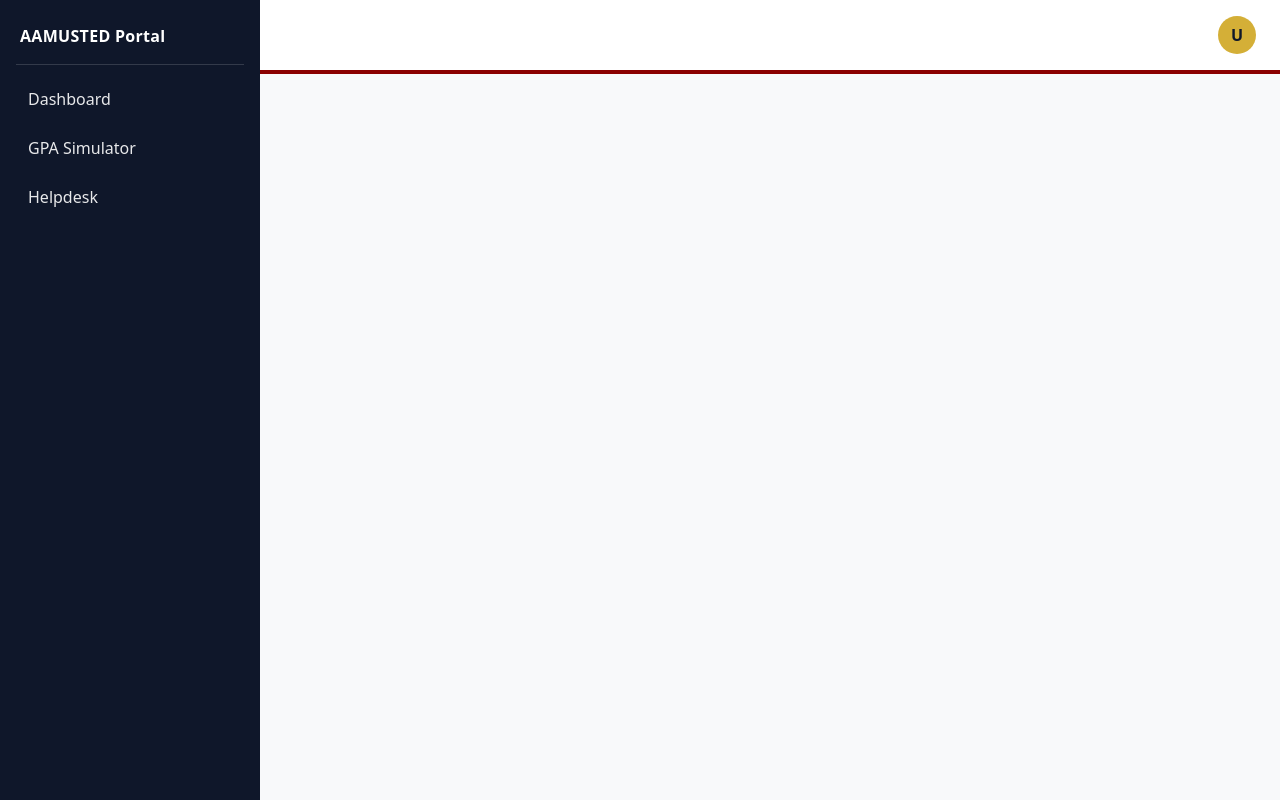
After one commit to Kyei1/USTED_STUDENTS_PORTAL, a Flask app: template templates/base.html in a window 1280 px wide. The commit adds this page. Run offline with Flask 3, Linux system fonts and the light colour scheme; the template is opened without the code that fills it, so the values that code supplies are empty.

Commit message:
Update dashboard to display full student name and ID with level; add base layout for consistent styling

```diff
--- /dev/null
+++ b/templates/base.html
@@ -0,0 +1,159 @@
+<!doctype html>
+<html lang="en">
+<head>
+	<meta charset="utf-8">
+	<meta name="viewport" content="width=device-width, initial-scale=1">
+	<title>{% block title %}USTED Portal{% endblock %}</title>
+	<link
+		href="https://cdn.jsdelivr.net/npm/bootstrap@5.3.3/dist/css/bootstrap.min.css"
+		rel="stylesheet"
+		integrity="sha384-QWTKZyjpPEjISv5WaRU9OFeRpok6YctnYmDr5pNlyT2bRjXh0JMhjY6hW+ALEwIH"
+		crossorigin="anonymous"
+	>
+	<style>
+		:root {
+			--usted-maroon: #8B0000;
+			--usted-blue: #0f172a;
+			--usted-gold: #D4AF37;
+			--usted-green: #198754;
+			--usted-bg: #f8f9fa;
+			--sidebar-width: 260px;
+		}
+
+		body {
+			background: var(--usted-bg);
+			min-height: 100vh;
+		}
+
+		.app-sidebar {
+			width: var(--sidebar-width);
+			background: var(--usted-blue);
+			color: #fff;
+			position: fixed;
+			inset: 0 auto 0 0;
+			z-index: 1040;
+			padding: 1rem;
+		}
+
+		.brand {
+			color: #fff;
+			font-weight: 700;
+			letter-spacing: 0.3px;
+			text-decoration: none;
+			display: block;
+			padding: 0.5rem 0.25rem 1rem;
+			border-bottom: 1px solid rgba(255, 255, 255, 0.15);
+			margin-bottom: 0.75rem;
+		}
+
+		.sidebar-link {
+			display: block;
+			padding: 0.65rem 0.75rem;
+			border-radius: 0.5rem;
+			color: rgba(255, 255, 255, 0.9);
+			text-decoration: none;
+			transition: background-color 0.2s ease;
+			margin-bottom: 0.25rem;
+		}
+
+		.sidebar-link:hover,
+		.sidebar-link:focus {
+			background: rgba(255, 255, 255, 0.12);
+			color: #fff;
+		}
+
+		.app-main {
+			margin-left: var(--sidebar-width);
+			min-height: 100vh;
+		}
+
+		.top-header {
+			background: #fff;
+			border-bottom: 4px solid var(--usted-maroon);
+			position: sticky;
+			top: 0;
+			z-index: 1030;
+		}
+
+		.profile-icon {
+			width: 38px;
+			height: 38px;
+			border-radius: 50%;
+			background: var(--usted-gold);
+			color: var(--usted-blue);
+			display: inline-flex;
+			align-items: center;
+			justify-content: center;
+			font-weight: 700;
+		}
+
+		@media (max-width: 991.98px) {
+			.app-sidebar {
+				transform: translateX(-100%);
+				transition: transform 0.25s ease;
+			}
+
+			.app-sidebar.show {
+				transform: translateX(0);
+			}
+
+			.app-main {
+				margin-left: 0;
+			}
+		}
+	</style>
+</head>
+<body>
+	<aside id="appSidebar" class="app-sidebar">
+		<a class="brand" href="#">AAMUSTED Portal</a>
+		<nav aria-label="Sidebar">
+			<a class="sidebar-link" href="#">Dashboard</a>
+			<a class="sidebar-link" href="#">GPA Simulator</a>
+			<a class="sidebar-link" href="#">Helpdesk</a>
+		</nav>
+	</aside>
+
+	<main class="app-main">
+		<header class="top-header">
+			<div class="container-fluid py-3 px-3 px-md-4 d-flex align-items-center justify-content-between">
+				<button
+					class="btn btn-outline-secondary d-lg-none"
+					type="button"
+					id="sidebarToggle"
+					aria-controls="appSidebar"
+					aria-expanded="false"
+					aria-label="Toggle navigation"
+				>
+					Menu
+				</button>
+				<div class="ms-auto profile-icon" aria-label="Profile">U</div>
+			</div>
+		</header>
+
+		<section class="container-fluid p-3 p-md-4">
+			{% block content %}{% endblock %}
+		</section>
+	</main>
+
+	<script
+		src="https://cdn.jsdelivr.net/npm/bootstrap@5.3.3/dist/js/bootstrap.bundle.min.js"
+		integrity="sha384-YvpcrYf0tY3lHB60NNkmXc5s9fDVZLESaAA55NDzOxhy9GkcIdslK1eN7N6jIeHz"
+		crossorigin="anonymous"
+	></script>
+	<script>
+		(function () {
+			var sidebar = document.getElementById("appSidebar");
+			var toggle = document.getElementById("sidebarToggle");
+
+			if (!sidebar || !toggle) {
+				return;
+			}
+
+			toggle.addEventListener("click", function () {
+				var isOpen = sidebar.classList.toggle("show");
+				toggle.setAttribute("aria-expanded", String(isOpen));
+			});
+		})();
+	</script>
+</body>
+</html>
--- a/templates/dashboard.html
+++ b/templates/dashboard.html
@@ -92,9 +92,9 @@
         {% endwith %}
 
         <div class="welcome-card">
-            <h2>Welcome, {{ first_name }}!</h2>
+            <h2>Welcome, {{ student.first_name }} {{ student.last_name }}!</h2>
             <p>You are successfully logged in to the USTED Student Portal.</p>
-            <span class="badge">ID: {{ student_id }}</span>
+            <span class="badge">ID: {{ student.student_id }} | Level: {{ student.level }}</span>
         </div>
     </main>
 </body>
```
